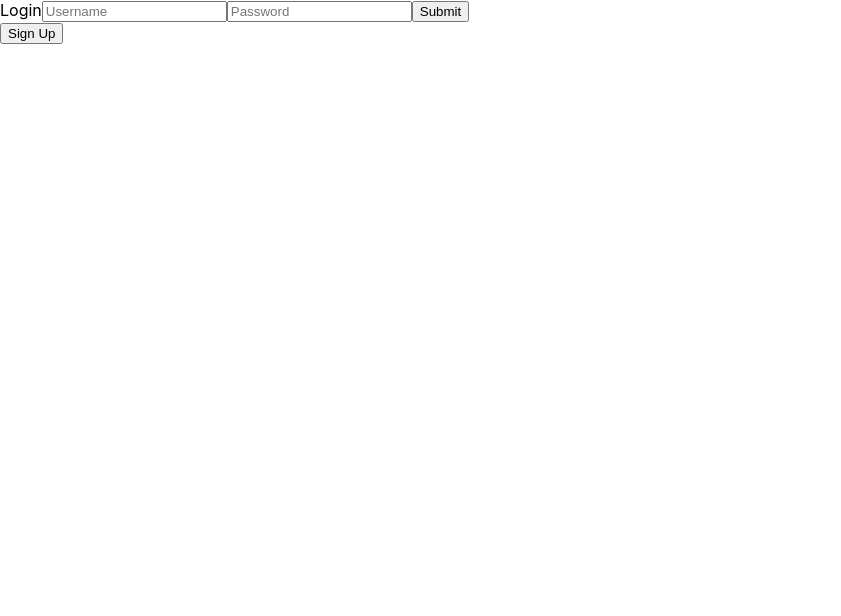
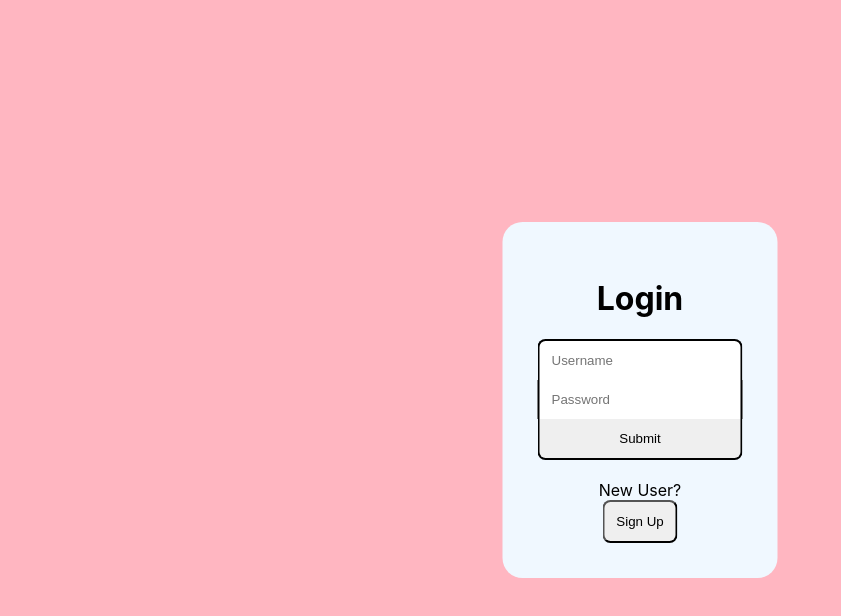
Before and after one commit to oladimejitaiwoodusote/phase-4-project, a React (Create React App) app in the folder client/: page /login in a window 1280 px wide. Shown: the top 616 px of the page, without its empty margins (0-841 px from the left). Built offline with nearby package versions, Linux system fonts and the light colour scheme; no server answers.

Commit message:
style forms

```diff
--- a/client/src/components/DocLogin.js
+++ b/client/src/components/DocLogin.js
@@ -31,13 +31,17 @@ function DocLogin({attemptLogin, currentDoctor, logout}) {
     // add 2FA for this login via email
 
     return (
-        <form onSubmit={submitHandler}>
-            <span>DocLogin</span>
-            <input onChange={changeHandler} name='username'  placeholder='username' value={formData.username}></input>
-            <input onChange={changeHandler} name='password' type='password' placeholder='Password' value={formData.password}></input>
-            <input type='submit'></input>
-            {currentDoctor? <button onClick={logout}>Logout</button>: null}
-        </form>
+        <div className='login-page' id='doctor-login-page'>
+            <div className='form-div'>
+                <h1>DocLogin</h1>
+                <form className='login-form' onSubmit={submitHandler}>
+                    <input className='top-input' onChange={changeHandler} name='username'  placeholder='username' value={formData.username}></input>
+                    <input onChange={changeHandler} name='password' type='password' placeholder='Password' value={formData.password}></input>
+                    <input className='bottom-input' type='submit'></input>
+                    {currentDoctor? <button onClick={logout}>Logout</button>: null}
+                </form>
+            </div>
+        </div>
     )
 }
 
--- a/client/src/components/Login.js
+++ b/client/src/components/Login.js
@@ -37,15 +37,19 @@ function Login({attemptLogin, currentOwner, logout}) {
 
     return (
 
-        <div>
-            <form onSubmit={submitHandler}>
-                <span>Login</span>
-                <input onChange={changeHandler} name='username' placeholder='Username' value={formData.username}></input>
-                <input onChange={changeHandler} name='password' placeholder='Password' type='password' value={formData.password}></input>
-                <input onChange={changeHandler} type='submit'></input>
-                {currentOwner? <button onClick={logout}>Logout</button>: null}
-            </form>
-            <button onClick={clickHandler}>Sign Up</button>
+        <div className='login-page' id='owner-login-page'>
+            <div className='form-div'>
+                <h1>Login</h1>
+                <form className='login-form' onSubmit={submitHandler}>
+                    <input className='top-input' onChange={changeHandler} name='username' placeholder='Username' value={formData.username}></input>
+                    <input onChange={changeHandler} name='password' placeholder='Password' type='password' value={formData.password}></input>
+                    <input className='bottom-input' onChange={changeHandler} type='submit'></input>
+                    {currentOwner? <button onClick={logout}>Logout</button>: null}
+                </form>
+                <br></br>
+                <span>New User?</span>
+                <button onClick={clickHandler}>Sign Up</button>
+            </div>
         </div>
     )
 }
--- a/client/src/components/Signup.js
+++ b/client/src/components/Signup.js
@@ -71,19 +71,22 @@ function Signup({attemptSignup}) {
     // add password validations (must contain letter number special character, must match confirm)
 
     return (
-
-        <div>
-            <form onSubmit={submitHandler}>
-                <span>Signup</span>
-                <input onChange={changeHandler} placeholder='E-Mail' type='email' name='email' value={formData.email}></input>
+        <div className='login-page' id="owner-login-page">
+            <div className='form-div'>
+                <h1>Signup</h1>
+                <form className='login-form' onSubmit={submitHandler}>
+                    <input className='top-input' onChange={changeHandler} placeholder='E-Mail' type='email' name='email' value={formData.email}></input>
                     <input onChange={changeHandler} placeholder='Name' name='name' value={formData.name}></input>
                     <input onChange={changeHandler} placeholder='Username' name='username' value={formData.username}></input>
                     <input onChange={changeHandler} onKeyUp={checkMatch} placeholder='Password' type='password' name='password' value={formData.password}></input>
                     <input onChange={confirmHandler} onKeyUp={checkMatch} placeholder='Confirm Password' type='password' value={confirm}></input>
-                <span>{ valid ? "✔️" : "❌" }</span>
-                <input type='submit'></input>
+                    {/* <span>{ valid ? "✔️" : "❌" }</span> */}
+                    <input className='bottom-input' type='submit'></input>
                 </form>
+                <br></br>
+                <span>Have an account?</span>
                 <button onClick={clickHandler}>Log In</button>
+            </div>
         </div>
     )
 }
--- a/client/src/index.css
+++ b/client/src/index.css
@@ -15,6 +15,12 @@ code {
 * {
   z-index: 0;
 }
+
+button {
+  padding: 12px;
+  border-radius: 8px;
+}
+
 /* #region welcome page */
 #welcome-message {
   z-index: 2;
@@ -82,3 +88,65 @@ code {
 }
 
 /* #endregion */
+
+/* #region logins */
+#owner-login-page {
+  background-color: lightpink;
+}
+
+#doctor-login-page {
+  background-color: lavender;
+}
+
+.login-page {
+  height: 100vh;
+  width: 100vw;
+
+  display: flex;
+  align-items: center;
+}
+
+.form-div {
+  position: fixed;
+  right: 50vw;
+  transform: translate(50%);
+
+  display: flex;
+  flex-direction: column;
+  align-items: center;
+  justify-content: center;
+
+  background-color: aliceblue;
+  border-radius: 20px;
+  padding: 35px;
+}
+
+.login-form {
+  display: flex;
+  flex-direction: column;
+}
+/* #endregion */
+
+/* #region text inputs */
+
+input {
+  border-left: 2px solid;
+  border-right: 2px solid;
+  border-top: 0px;
+  border-bottom: 0px;
+  padding: 12px;
+}
+
+.top-input {
+  border: solid 2px;
+  border-bottom: 0px;
+  border-radius: 8px 8px 0px 0px;
+}
+
+.bottom-input {
+  border: solid 2px;
+  border-top: 0px;
+  border-radius: 0px 0px 8px 8px;
+}
+
+/* #endregion */
```
Lines whose indentation alone changed are shown as unchanged.
